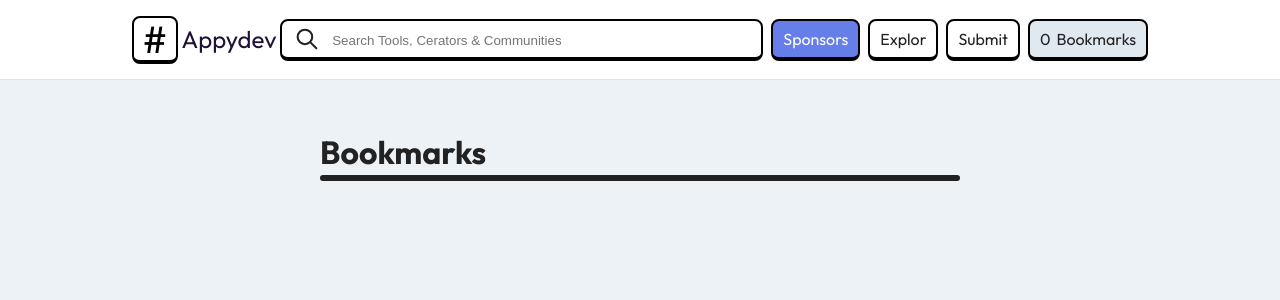
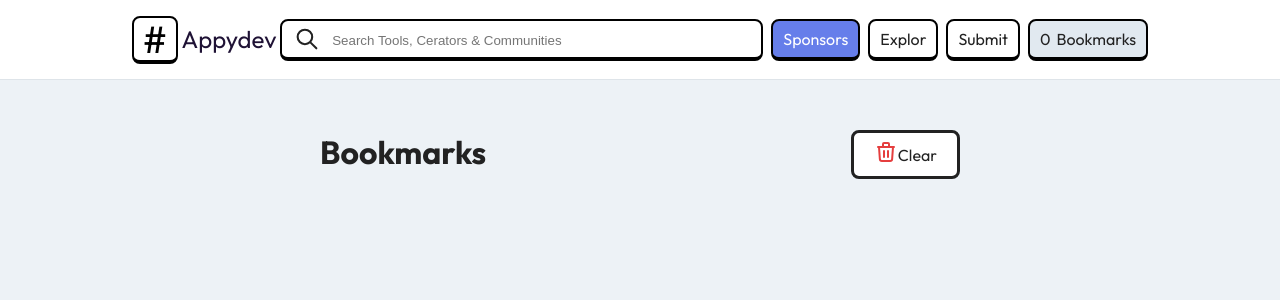
Before and after one commit to shinchaeyoun/shinStudy, a Vue app: page /bookmarks in a window 1280 px wide. Shown: the top 300 px of the page. Built offline with nearby package versions, Linux system fonts and the light colour scheme; what lodash.uniqueid would draw is missing.

Commit message:
bookmark clear 이후에 boolean 값 못 읽음

```diff
--- a/src/assets/scss/BookmarksView.scss
+++ b/src/assets/scss/BookmarksView.scss
@@ -3,7 +3,14 @@
   width: 640px;
 
   .page-title {font-size: 32px;}
+
+  .all-clear-btn {
+    right: 0; top: 50px;
+    padding: 7px 20px;
+    svg {width: 24px; color: #e53e3e; }
+  }
   .bookMark-wrap {
+    margin-top: 40px;
     .bookmark_list_item {
       padding: 30px;
       border-bottom: 3px solid #000;
@@ -14,7 +21,6 @@
       .delete_btn {
         >svg {
           width: 24px;
-          // border-color: #e2e8f0;
         }
       }
     }
--- a/src/assets/scss/common.scss
+++ b/src/assets/scss/common.scss
@@ -6,6 +6,7 @@
 .bxsh-gray {box-shadow: 1px 1px 3px 0px #dfdfdf;}
 
 .box {
+  background-color: #fff;
   border: 2px solid #222;
   border-radius: 8px;
 }
--- a/src/store/index.js
+++ b/src/store/index.js
@@ -187,6 +187,11 @@ export default createStore({
       } else {
         item.isBookmark = false
       }
+    },
+    clearBookmark (state) {
+      for (let i = 0; i < state.Items.length; i++) {
+        state.Items[i].isBookmark = false
+      }
     }
   },
   actions: {
--- a/src/views/BookmarksView.vue
+++ b/src/views/BookmarksView.vue
@@ -1,8 +1,13 @@
 <template>
-  <main id="bookMarkList" class="m-auto">
+  <main id="bookMarkList" class="m-auto posr">
     <div class="page-title fwb">bookmarks</div>
 
-    <ul class="bookMark-wrap box-bg m-auto">
+    <div class="all-clear-btn posa box-bg flex aic" @click="allClear(),$store.commit('clearBookmark')">
+      <span><svg fill="none" stroke-linecap="round" stroke-linejoin="round" stroke-width="2" viewBox="0 0 24 24" stroke="currentColor" class="h-6 w-6"><path d="M19 7l-.867 12.142A2 2 0 0116.138 21H7.862a2 2 0 01-1.995-1.858L5 7m5 4v6m4-6v6m1-10V4a1 1 0 00-1-1h-4a1 1 0 00-1 1v3M4 7h16"></path></svg></span>
+      clear
+    </div>
+
+    <ul v-if="hasBookmark" class="bookMark-wrap box-bg m-auto">
       <BookmarkList v-for="list in bookList" :key="list" :title="list.title" :tag="list.tag"></BookmarkList>
     </ul>
   </main>
@@ -16,16 +21,21 @@ export default {
     BookmarkList
   },
   data () {
-    const stitle = ''
+    // const stitle = ''
     const shin = this.$store.state.Items.filter((item) => item.isBookmark)
-    console.log('hi test')
 
-    for (let i = 0; i < shin.length; i++) {
-      const stitle = shin[i].title
-      console.log(stitle)
+    let bookmarkBool = false
+
+    if (shin.length > 0) {
+      bookmarkBool = true
+    } else {
+      bookmarkBool = false
     }
 
-    return { shin, stitle }
+    console.log(bookmarkBool)
+    return {
+      hasBookmark: bookmarkBool
+    }
   },
   computed: {
     bookList () {
@@ -33,6 +43,11 @@ export default {
 
       return shin
     }
+  },
+  methods: {
+    allClear () {
+      console.log('all clear')
+    }
   }
 }
 </script>
```
